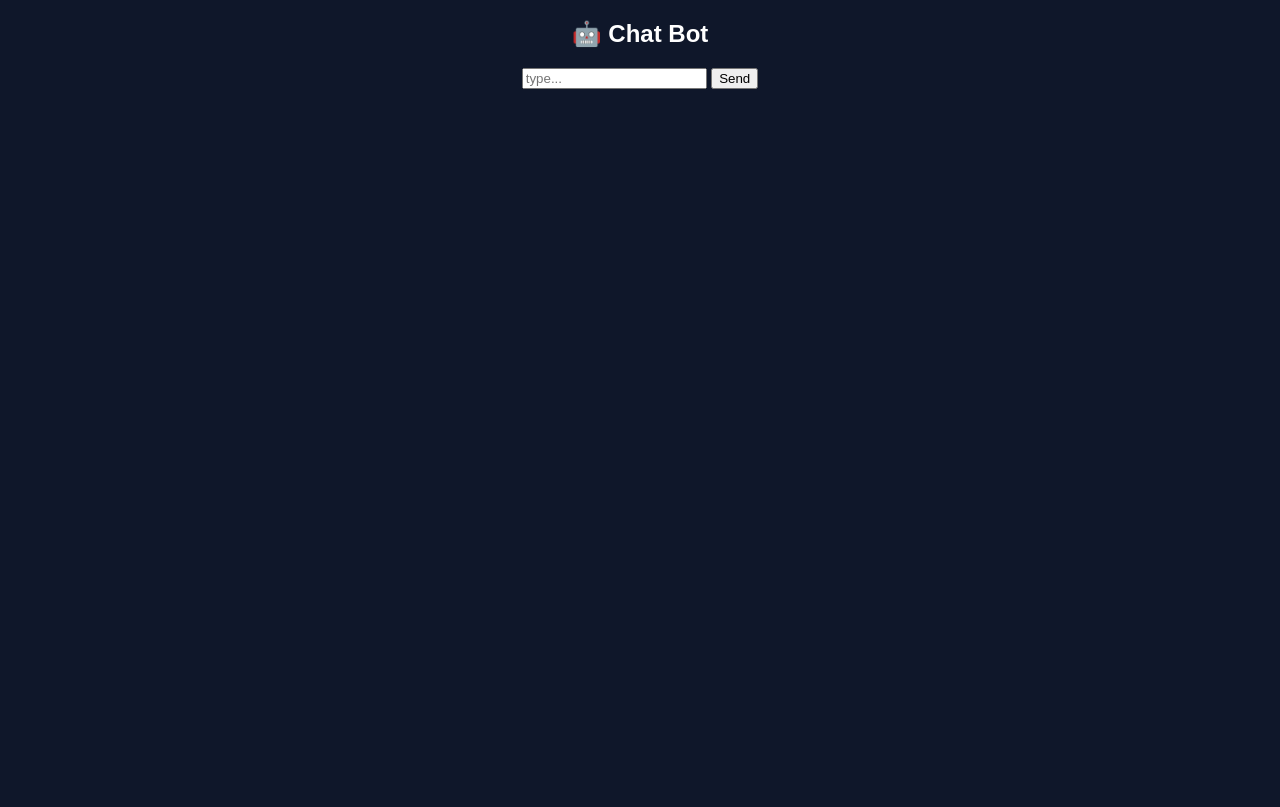
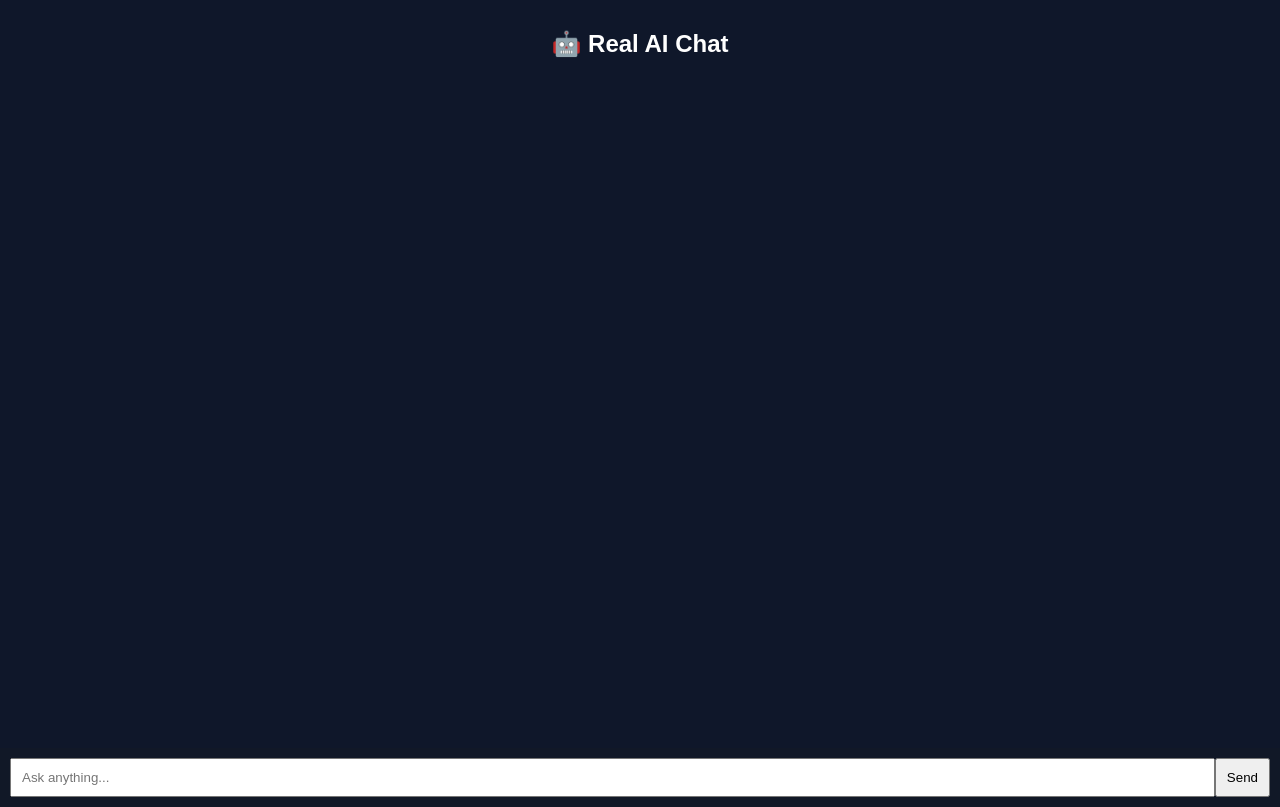
Before and after one commit to jagdish1992max/Jd, a website: page index.html in a window 1280 px wide. Drawn offline with Linux system fonts and the light colour scheme.

Commit message:
index.html

```diff
--- a/index.html
+++ b/index.html
@@ -1,26 +1,29 @@
 <!DOCTYPE html>
 <html>
 <head>
-  <title>Chat Fix</title>
+  <title>Real AI Chat</title>
 </head>
 
-<body style="font-family:Arial;background:#0f172a;color:white;text-align:center;">
+<body style="margin:0;font-family:Arial;background:#0f172a;color:white;">
 
-<h2>🤖 Chat Bot</h2>
+<h2 style="text-align:center;padding:10px;">🤖 Real AI Chat</h2>
 
-<div id="chat"></div>
+<div id="chat" style="height:80vh;overflow:auto;padding:10px;"></div>
 
-<input id="input" placeholder="type..." />
-<button onclick="send()">Send</button>
+<div style="display:flex;padding:10px;background:#111827;">
+  <input id="input" style="flex:1;padding:10px;" placeholder="Ask anything..." />
+  <button onclick="send()" style="padding:10px;">Send</button>
+</div>
 
 <script>
 async function send() {
   let input = document.getElementById("input");
   let text = input.value;
-
   if (!text) return;
 
   add("👤 " + text);
+
+  input.value = "";
 
   let res = await fetch("/chat", {
     method: "POST",
@@ -33,14 +36,12 @@ async function send() {
   let data = await res.json();
 
   add("🤖 " + data.reply);
-
-  input.value = "";
 }
 
 function add(text) {
   let div = document.createElement("div");
+  div.style.margin = "10px";
   div.innerText = text;
-  div.style.margin = "10px";
   document.getElementById("chat").appendChild(div);
 }
 </script>
```
